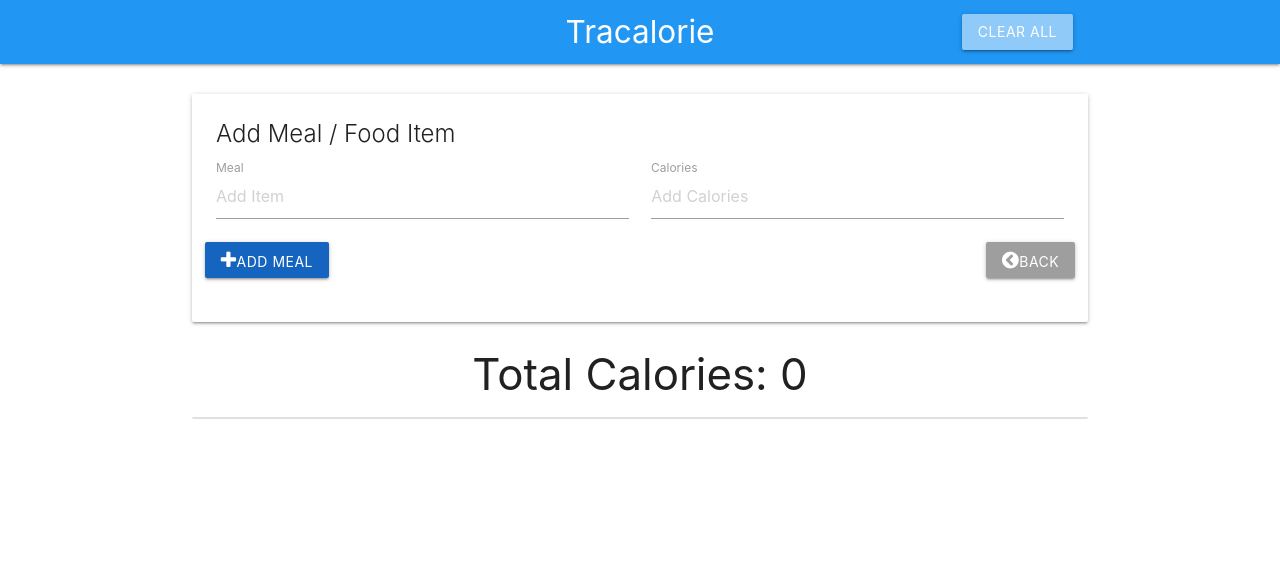
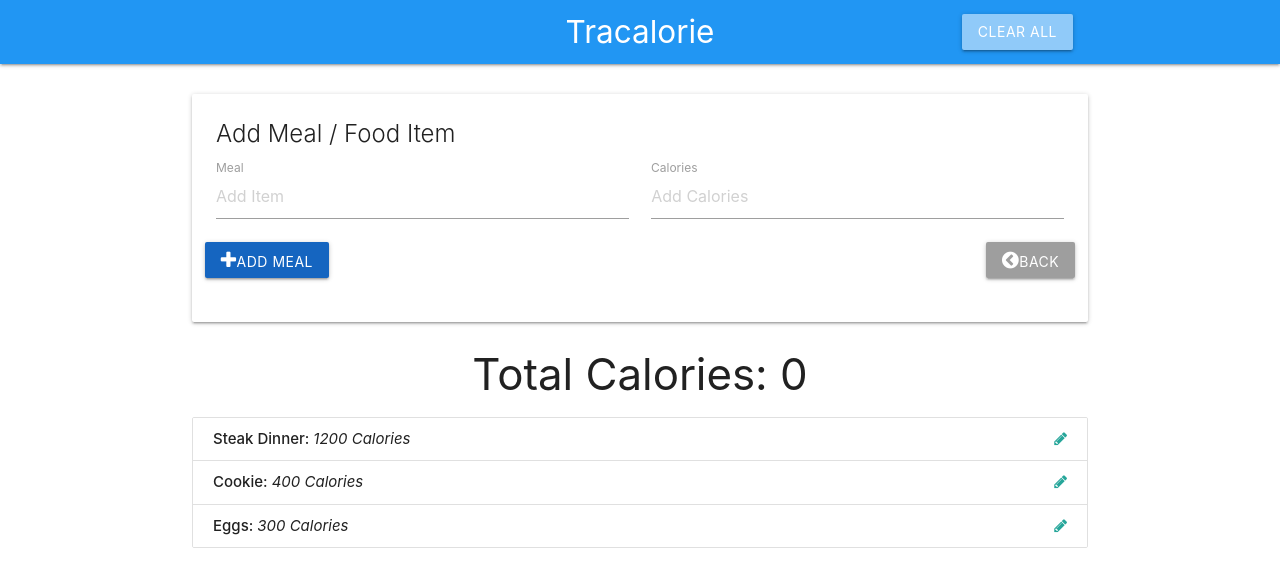
Before and after one commit to DevMike42/Tracalorie, a plain HTML site: page index.html in a window 1280 px wide. Drawn offline with nearby package versions, Linux system fonts and the light colour scheme.

Commit message:
Get and Populate Items

```diff
--- a/app.js
+++ b/app.js
@@ -27,6 +27,10 @@ const ItemCtrl = (function () {
 
   // Public methods
   return {
+    getItems: function () {
+      return data.items;
+    },
+
     logData: function () {
       return data;
     }
@@ -38,10 +42,27 @@ const ItemCtrl = (function () {
 
 // UI Controller
 const UICtrl = (function () {
+  const UISelectors = {
+    itemList: '#item-list'
+  };
 
   // Public methods
   return {
+    populateItemList: function (items) {
+      let html = '';
 
+      items.forEach(function (item) {
+        html += `<li class="collection-item" id="item-${item.id}">
+        <strong>${item.name}: </strong> <em>${item.calories} Calories</em>
+        <a href="#" class="secondary-content">
+          <i class="fa fa-pencil"></i>
+        </a>
+      </li>`;
+      });
+
+      // Insert list items
+      document.querySelector(UISelectors.itemList).innerHTML = html;
+    }
   }
 })();
 
@@ -53,8 +74,11 @@ const App = (function (ItemCtrl, UICtrl) {
   // Public methods
   return {
     init: function () {
-      console.log('Initializing App...');
+      // Fetch items from data structure
+      const items = ItemCtrl.getItems();
 
+      // Populate list with items
+      UICtrl.populateItemList(items);
     }
   }
 
```
Also changed, not shown: index.html (+3 -3 lines).
